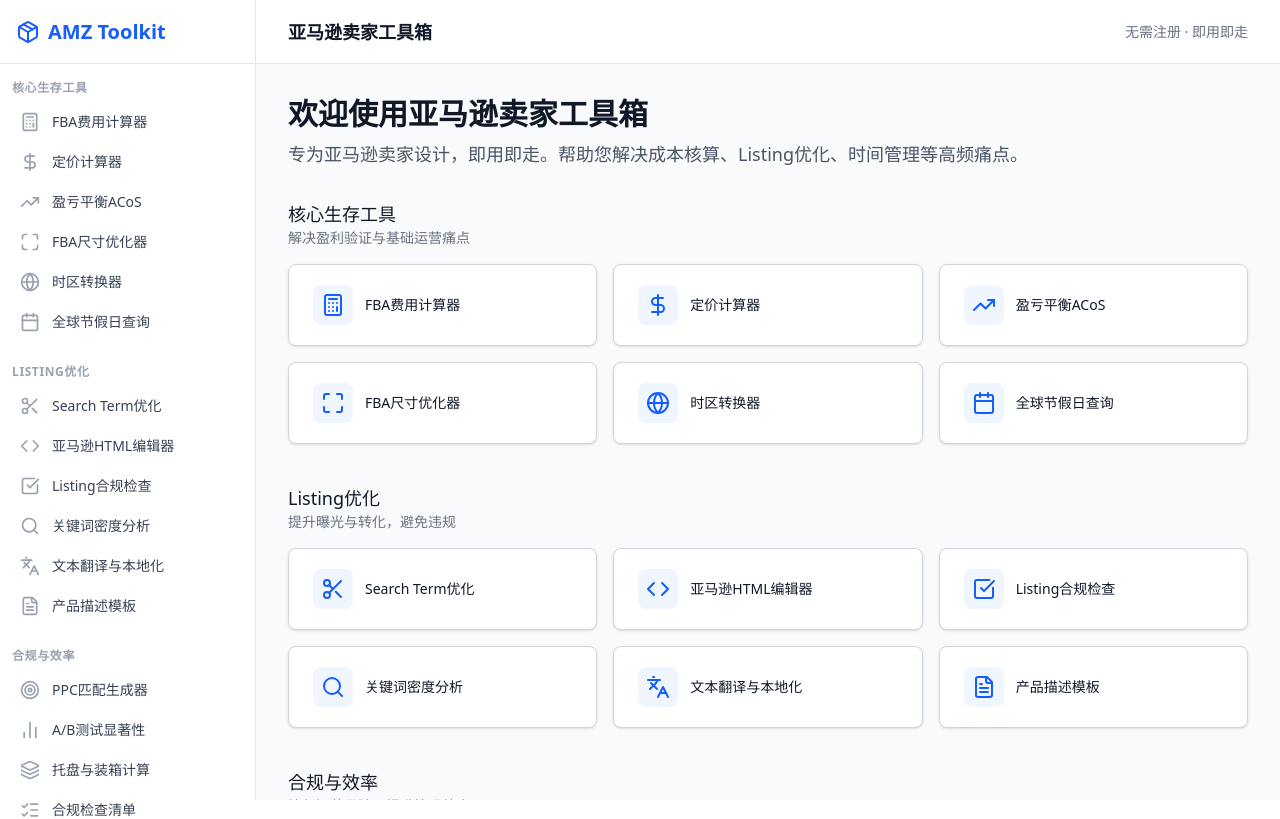
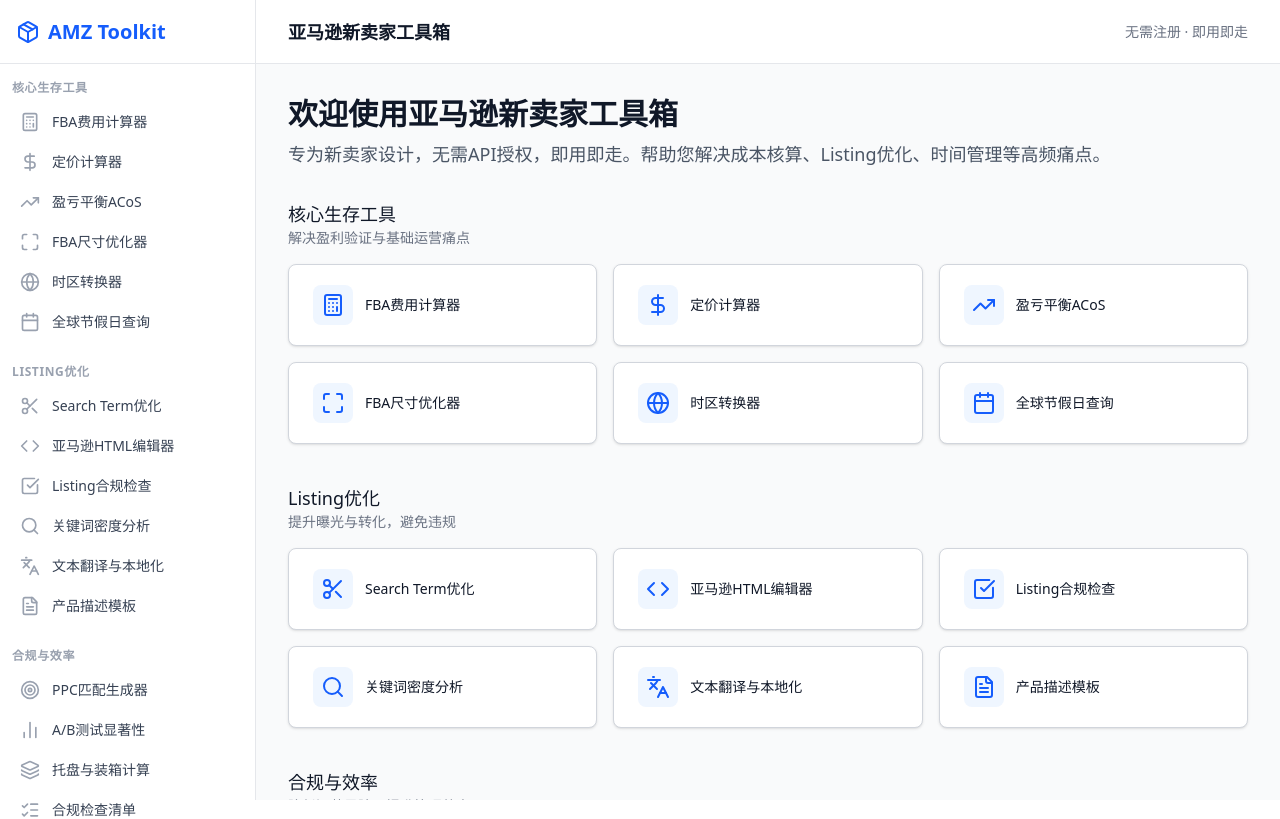
Before and after one commit to roy03105678-boop/amz-online-tools, a React (Vite) app: page / in a window 1280 px wide. Shown: the top 819 px of the page. Built offline with nearby package versions, Linux system fonts and the light colour scheme.

Commit message:
add Docker and nginx conf

```diff
--- a/src/App.tsx
+++ b/src/App.tsx
@@ -237,7 +237,7 @@
             >
               <Menu className="w-6 h-6" />
             </button>
-            <h1 className="text-lg font-semibold text-gray-900 hidden sm:block">亚马逊卖家工具箱</h1>
+            <h1 className="text-lg font-semibold text-gray-900 hidden sm:block">亚马逊新卖家工具箱</h1>
           </div>
           <div className="flex items-center space-x-4">
             <div className="text-sm text-gray-500">
--- a/src/pages/Home.tsx
+++ b/src/pages/Home.tsx
@@ -20,9 +20,9 @@
   return (
     <div className="space-y-8">
       <div>
-        <h2 className="text-2xl font-bold text-gray-900 sm:text-3xl">欢迎使用亚马逊卖家工具箱</h2>
+        <h2 className="text-2xl font-bold text-gray-900 sm:text-3xl">欢迎使用亚马逊新卖家工具箱</h2>
         <p className="mt-2 text-lg text-gray-600">
-          专为亚马逊卖家设计，即用即走。帮助您解决成本核算、Listing优化、时间管理等高频痛点。
+          专为新卖家设计，无需API授权，即用即走。帮助您解决成本核算、Listing优化、时间管理等高频痛点。
         </p>
       </div>
 
--- a/src/pages/Translation.tsx
+++ b/src/pages/Translation.tsx
@@ -18,7 +18,7 @@
     try {
       const apiKey = import.meta.env.VITE_GEMINI_API_KEY || process.env.GEMINI_API_KEY;
       if (!apiKey) {
-        throw new Error('该功能正在开发中，敬请期待！');
+        throw new Error('未配置 Gemini API Key');
       }
 
       const ai = new GoogleGenAI({ apiKey });
```
Also changed, not shown: 2 other files (tests, documents, lock files or other folders).
